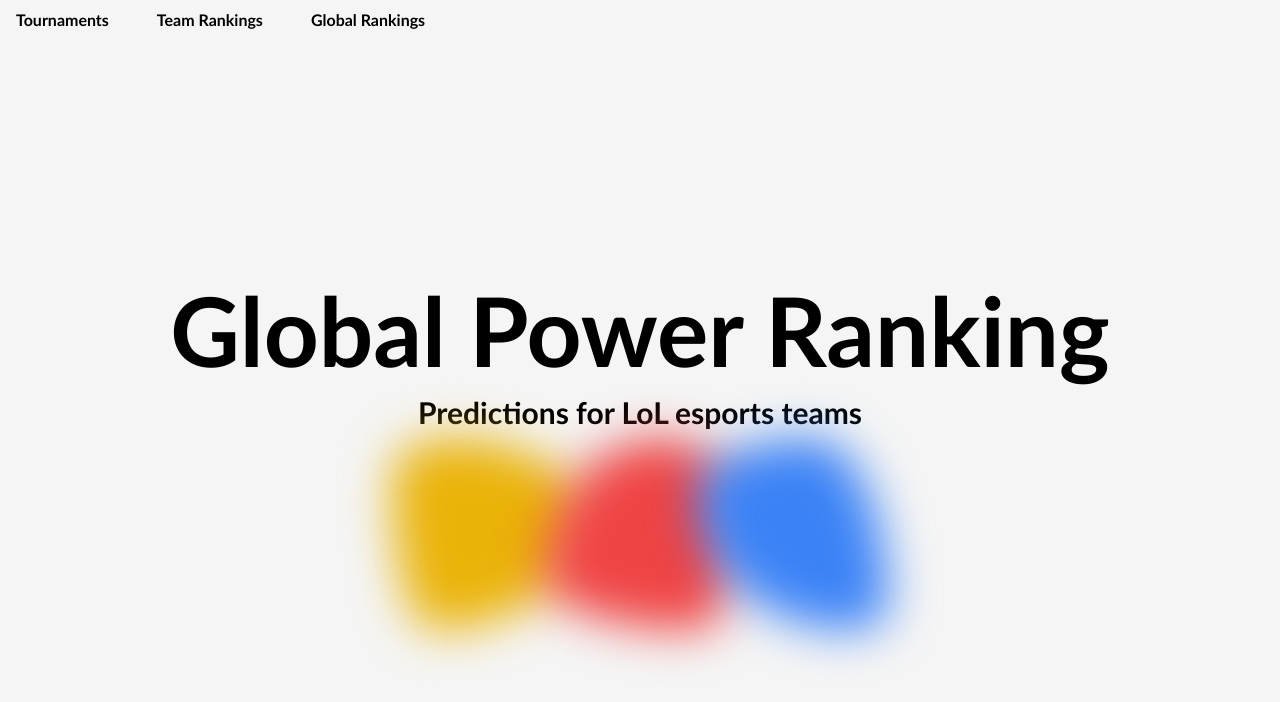
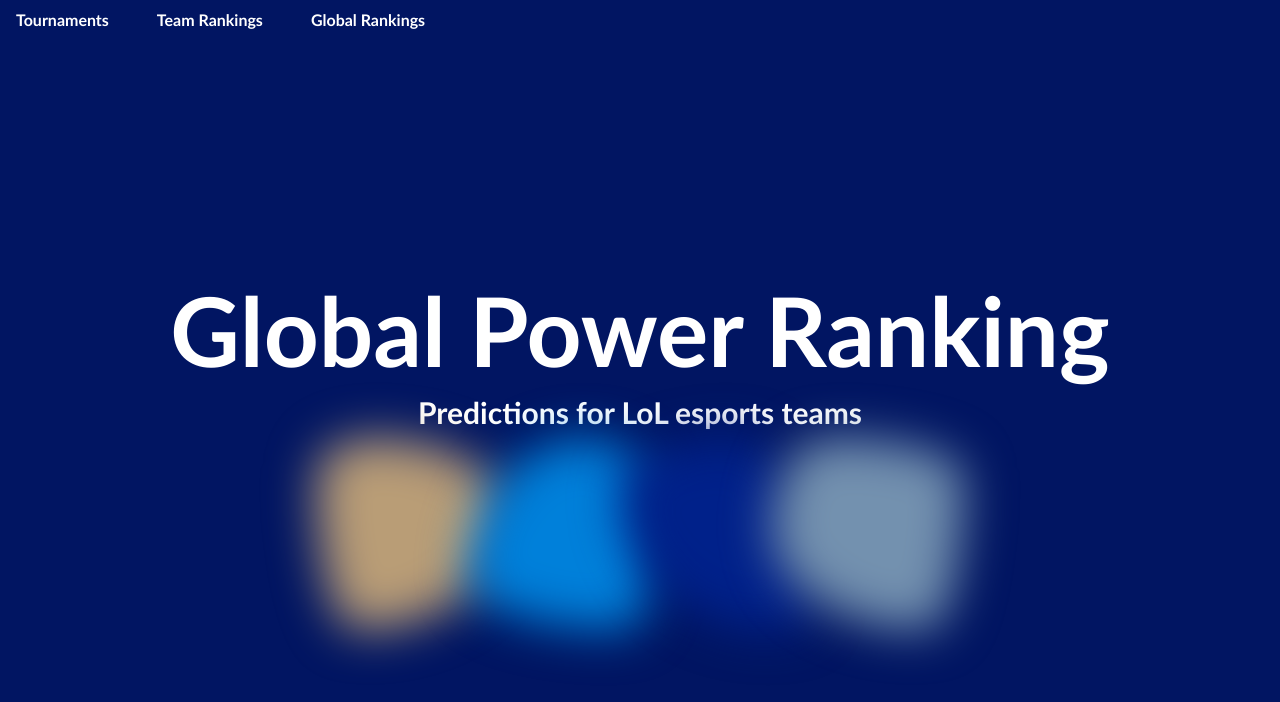
Before and after one commit to herropaul/globalpowerranking, a Next.js app: page / in a window 1280 px wide. Shown: the top 702 px of the page. Built offline with nearby package versions, Linux system fonts and the light colour scheme.

Commit message:
updated styling and blobs

```diff
--- a/src/app/globals.css
+++ b/src/app/globals.css
@@ -4,7 +4,7 @@
 
 @layer base {
   html {
-    @apply bg-background  text-black;
+    @apply bg-background  text-white;
   }
   body {
     font-family: "Gill Sans", "Gill Sans MT", Calibri, "Trebuchet MS",
--- a/src/app/page.tsx
+++ b/src/app/page.tsx
@@ -16,21 +16,31 @@
           </h2>
           <div className="flex justify-center items-center">
             <div
-              className="w-48 h-48 bg-yellow-500 blur-xl"
+              className="w-48 h-48 blur-xl"
               style={{
                 borderRadius: "28% 72% 79% 21% / 21% 40% 60% 79% ",
+                backgroundColor: "#B99D76",
               }}
             ></div>
             <div
-              className="w-48 h-48 bg-red-500 rounded-full -ml-10 blur-xl"
+              className="w-48 h-48 rounded-full -ml-10 blur-xl"
               style={{
                 borderRadius: "61% 39% 19% 81% / 72% 40% 60% 28% ",
+                backgroundColor: "#0080DA",
               }}
             ></div>
             <div
-              className="w-48 h-48 bg-blue-500 rounded-full -ml-10 blur-xl"
+              className="w-48 h-48 rounded-full -ml-10 blur-xl"
               style={{
                 borderRadius: "61% 39% 19% 81% / 29% 88% 12% 71% ",
+                backgroundColor: "#00218A",
+              }}
+            ></div>
+            <div
+              className="w-48 h-48 rounded-full -ml-10 blur-xl"
+              style={{
+                borderRadius: "29% 71% 19% 81% / 47% 20% 80% 53% ",
+                backgroundColor: "#7391AF",
               }}
             ></div>
           </div>
--- a/tailwind.config.ts
+++ b/tailwind.config.ts
@@ -9,7 +9,7 @@
   theme: {
     extend: {
       colors: {
-        background: "#F5F5F5",
+        background: "#011562",
       },
     },
   },
```
